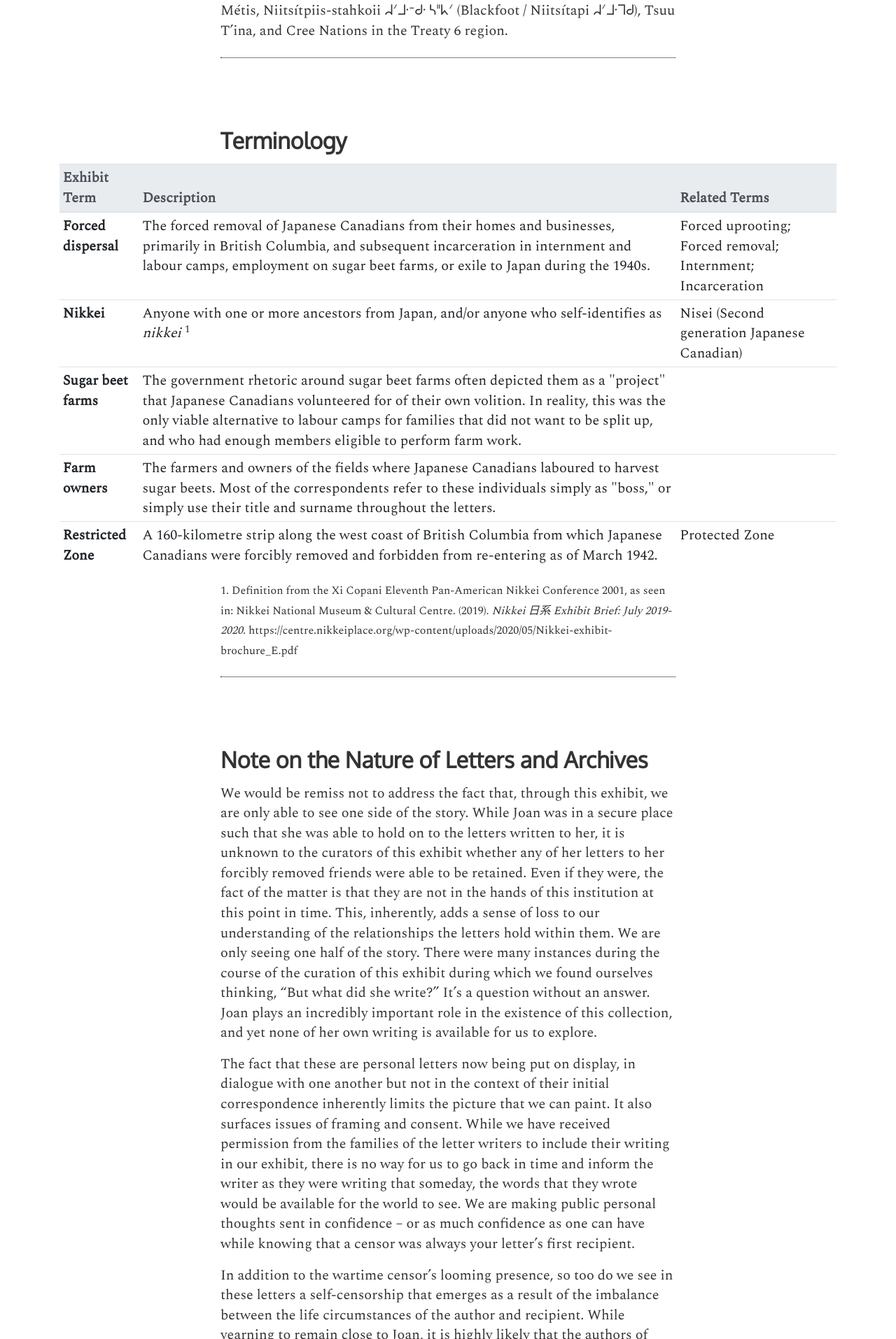
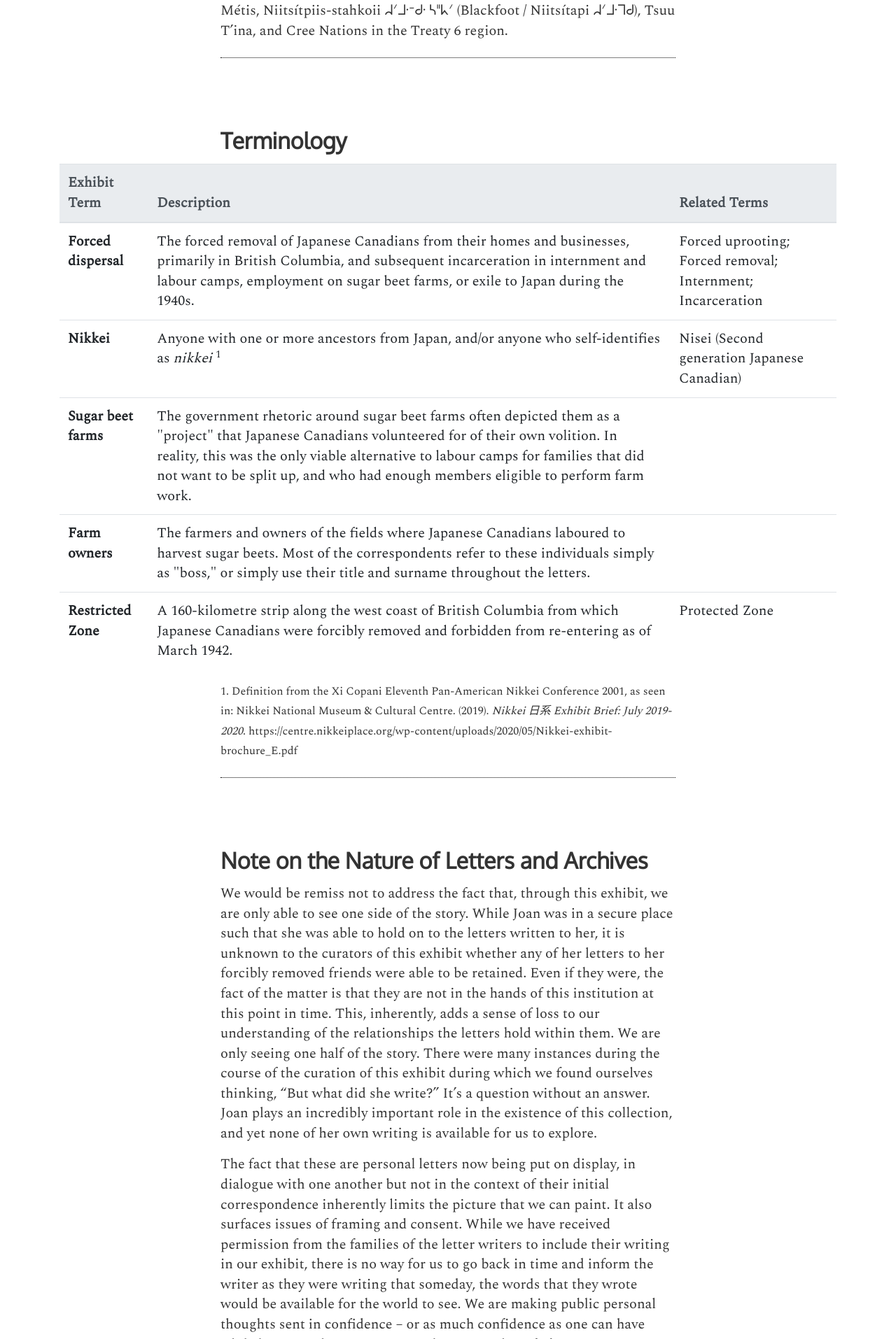
Before and after one commit to ubc-library-rbsc/gillis-2021, a Jekyll site: the page built from pages/about.md, in a window 1280 px wide. Shown: the part 1592-3506 px from the top of the page at 70% size. Built offline with Jekyll 4.4.1, drawn with Linux system fonts in a browser that asks for light colours.

Commit message:
Update about.md

```diff
--- a/pages/about.md
+++ b/pages/about.md
@@ -35,7 +35,7 @@ Rocky Mountain House, Alberta is on the traditional territories of the Métis, N
 
 ## Terminology
 
-<table class="table table-sm">
+<table class="table">
   <thead class="thead-light">
     <tr>
       <th scope="col">Exhibit Term</th>
```
